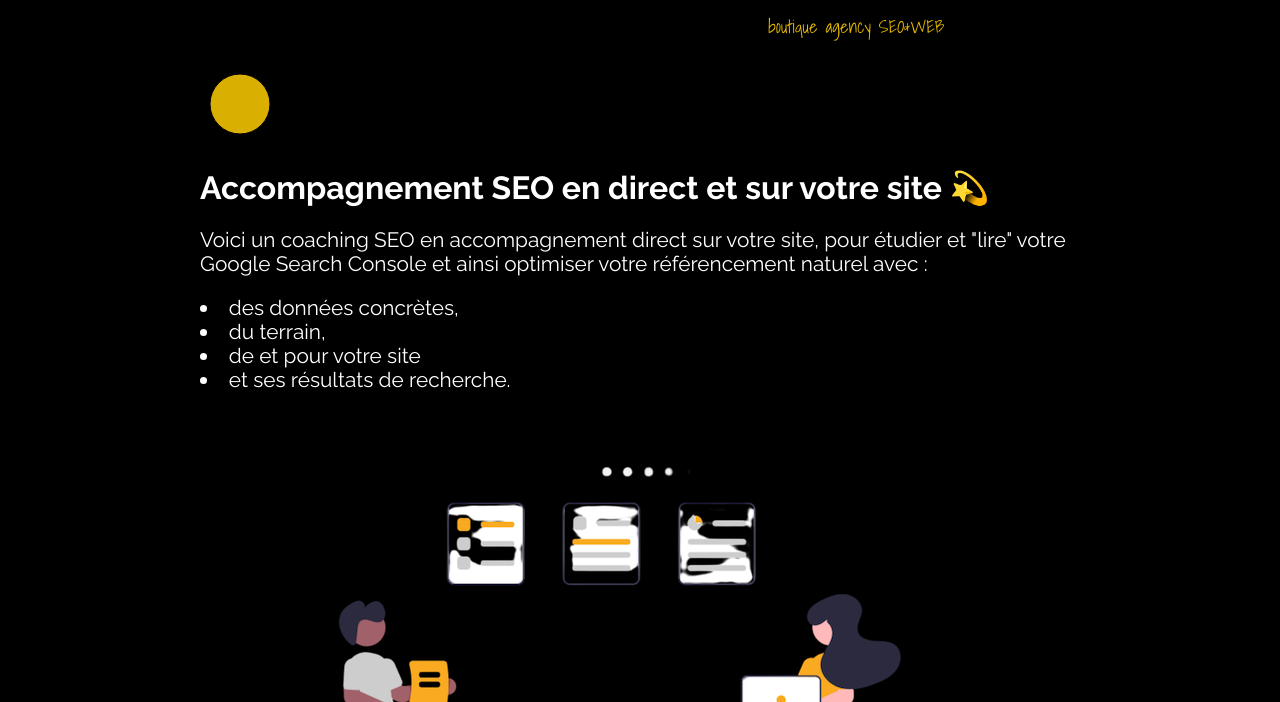
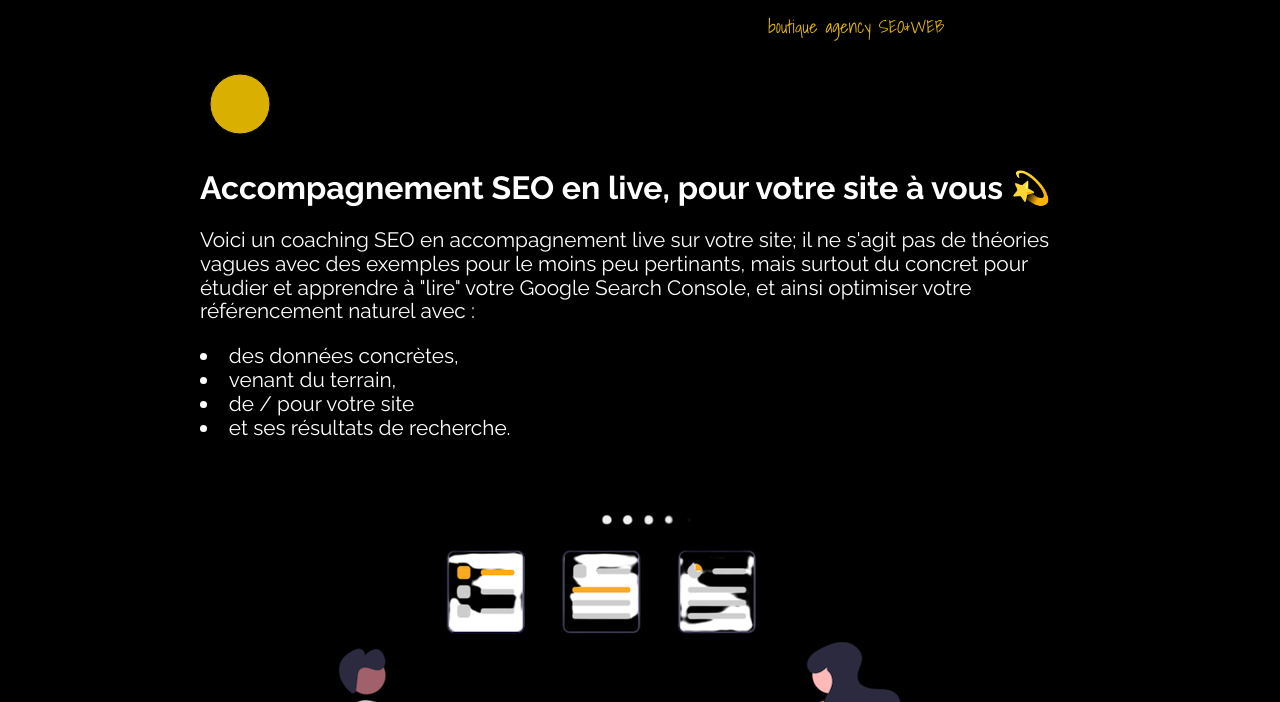
Before and after one commit to riadjoseph/wfg5, a plain HTML site: page formation-google-search-console.html in a window 1280 px wide. Shown: the part 98-800 px from the top of the page. Drawn offline with Linux system fonts and the light colour scheme.

Commit message:
Update formation-google-search-console.html

```diff
--- a/formation-google-search-console.html
+++ b/formation-google-search-console.html
@@ -116,11 +116,11 @@
         <section class="links-underlined"><svg width="80" height="80">
         <circle cx="40" cy="40" r="30" stroke="#000" stroke-width="1" fill="#d9af01" />
         </svg>
-            <h1>Accompagnement SEO en direct et sur votre site 💫</h1>
-            <p style="font-weight: 100;font-size: 1.3em;"> Voici un coaching SEO en accompagnement direct sur votre site, pour étudier et "lire" votre Google Search Console et ainsi optimiser votre référencement naturel avec :
+            <h1>Accompagnement SEO en live, pour votre site à vous 💫</h1>
+            <p style="font-weight: 100;font-size: 1.3em;"> Voici un coaching SEO en accompagnement live sur votre site; il ne s'agit pas de théories vagues avec des exemples pour le moins peu pertinants, mais surtout du concret pour étudier et apprendre à "lire" votre Google Search Console, et ainsi optimiser votre référencement naturel avec :
                 <li style="font-weight: 100;font-size: 1.3em;">des données concrètes,</li>
-                <li style="font-weight: 100;font-size: 1.3em;">du terrain,</li>
-                <li style="font-weight: 100;font-size: 1.3em;">de et pour votre site</li>
+                <li style="font-weight: 100;font-size: 1.3em;">venant du terrain,</li>
+                <li style="font-weight: 100;font-size: 1.3em;">de / pour votre site</li>
                 <li style="font-weight: 100;font-size: 1.3em;">et ses résultats de recherche.</li>
             </p>
             <img srcset="assets/images/seo-coaching-200.png 200w, assets/images/seo-coaching-600.png 600w, assets/images/seo-coaching-800.png 800w" , src="assets/images/seo-coaching-800.png" width="800px">
@@ -212,9 +212,9 @@
             <svg width="80" height="80">
                 <circle cx="40" cy="40" r="30" stroke="#000" stroke-width="1" fill="#d9af01" />
                 </svg>
-            <h2 style="padding-top: 20px;"> Option avec Garantie</h2>
+            <h2 style="padding-top: 20px;"> Option Garantie</h2>
             <div class="service_description">
-                <p> Avec cette option nous vous garantissons le résultat pour certains types de dossiers après une période de temps, suite à la signature et le début du travail.</p>
+                <p> Avec cette option, nous prenons en charge votre SEO et nous garantissons le résultat après une période de temps et selon des conditions prédeterminées.</p>
                 <p style="padding-top: 20px;">
                     <schema: "info": "garantie"><strong> Conditions</strong> : Suivre rigoureusement les conseils donnés.
                         <a href="contact.html">
@@ -227,7 +227,7 @@
                 </svg>
                 <h2 style="padding-top: 20px;color: ivory;"> Pourquoi ce coaching SEO ?</h2>
                 <div class="service_description" style="color: ivory;">
-                    <p> La Google Search Console est mise à disponibilité des webmasters pour améliorer leur site et leur ranking dans les resultats de recherche; quel meilleur moyen pour comprendre et prendre action ?</p>
+                    <p> La Google Search Console est mise à disponibilité des webmasters pour en tirer le meilleur afin d'améliorer le site et le ranking dans les resultats de recherche. La <span data-tooltip="Google Search Console"> GSC </span> reste le meilleur moyen pour comprendre et prendre action.</p>
                     <p>De nos jours, il est facile de se lancer sur internet et construire son site avec un look & feel assez professionel; sauf que les bases essentielles, personnes ne vous les a appris. Par exemple : </p>
                     <li>Pourquoi ce type de menu / navigation et pas un autre</li>
                     <li>Pourquoi la Google Search Console m'indique tellement de <strong>pages non-indexées</strong></li>
```
